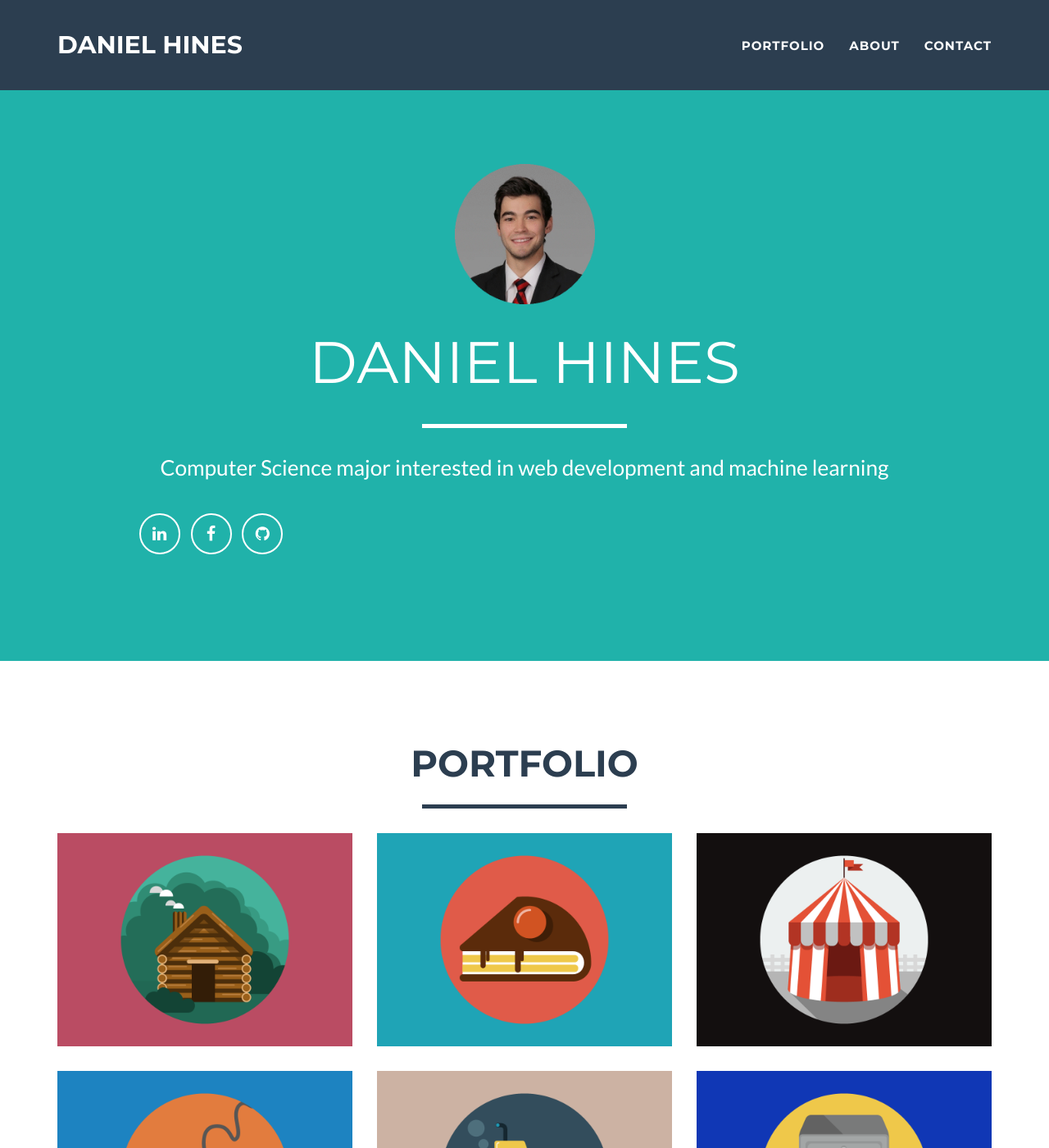
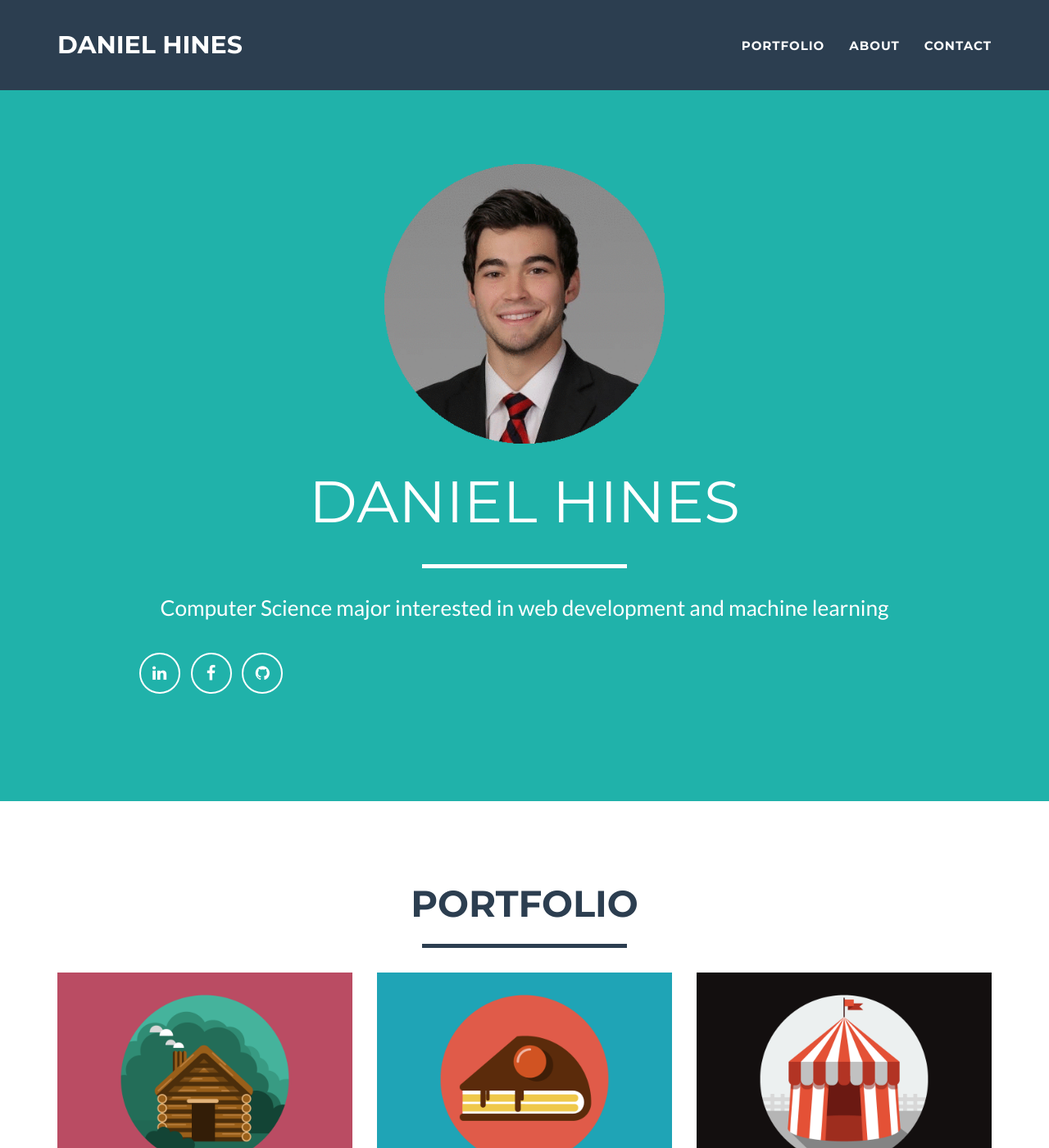
Before and after one commit to danielchines/danielchines.github.io, a Jekyll site: the page built from index.html, in a window 1280 px wide and 1400 px high. Shown: the whole window at 82% size. Built offline with Jekyll 4.4.1, drawn with Linux system fonts in a browser that asks for light colours.

Commit message:
Update main.css

```diff
--- a/_includes/css/main.css
+++ b/_includes/css/main.css
@@ -93,13 +93,14 @@ header .container {
 
 header img {
     display: block;
-    width: 15%;
+    width: 30%;
     margin: 0 auto 20px;
 }
 
 header .header-col {
     margin-bottom: 20px;
     text-align: center;
+    display: block;
 }
 
 header .intro-text .name {
```
